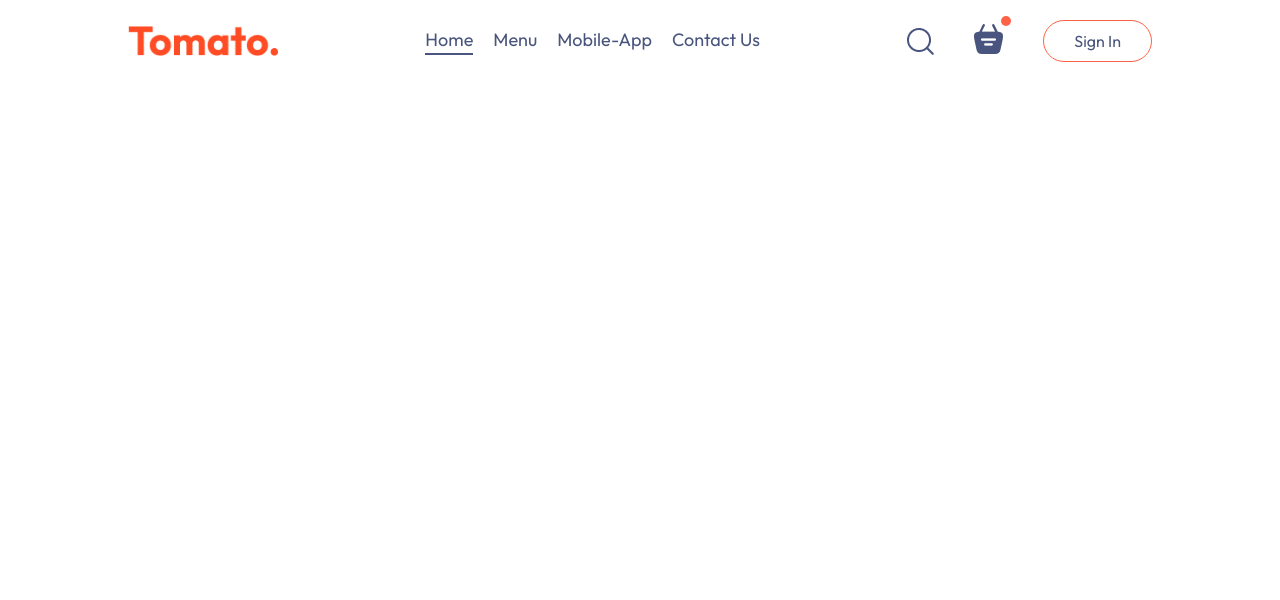
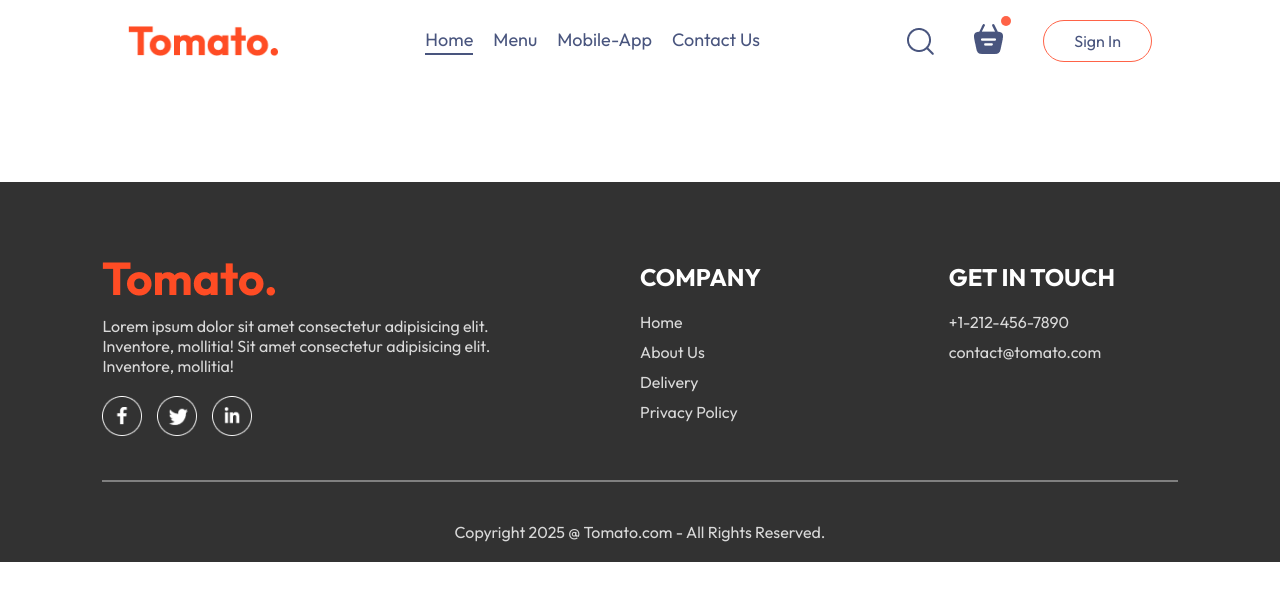
Before and after one commit to Wazhingtonn84/Food-Delivery-System, a React (Vite) app: page /order in a window 1280 px wide. Shown: the top 600 px of the page. Built offline with nearby package versions, Linux system fonts and the light colour scheme.

Commit message:
Footer compnent

```diff
--- a/src/App.jsx
+++ b/src/App.jsx
@@ -4,9 +4,11 @@
 import Home from "./pages/Home/Home";
 import Cart from "./pages/Cart/Cart";
 import PlaceOrder from "./pages/PlaceOrder/PlaceOrder";
+import Footer from "./components/Footer/Footer";
 
 const App = () => {
 	return (
+		<>
 		<div className="app">
 			<Navbar />
 			<Routes>
@@ -15,6 +17,8 @@
 				<Route path="/order" element={<PlaceOrder />} />
 			</Routes>
 		</div>
+		<Footer />
+		</>
 	);
 };
 
--- /dev/null
+++ b/src/components/Footer/Footer.css
@@ -0,0 +1,42 @@
+.footer{
+    color: #d9d9d9;
+    background-color: #323232;
+    display: flex;
+    flex-direction: column;
+    align-items: center;
+    gap: 20px;
+    padding: 20px 8vw;
+    padding-top: 80px;
+    margin-top: 100px;
+}
+.footer-content{
+    width: 100%;
+    display: grid;
+    grid-template-columns: 2fr 1fr 1fr;
+    gap: 80px;
+}
+.footer-content-left, .footer-content-right, .footer-content-center{
+    display: flex;
+    flex-direction: column;
+    align-items: start;
+    gap: 20px;
+}
+.footer-content-left li, .footer-content-right li, .footer-content-center li{
+    list-style: none;
+    margin-bottom: 10px;
+    cursor: pointer;
+}
+ .footer-content-right h2, .footer-content-center h2{
+    color: white;
+}
+.footer-social-icons img{
+    width: 40px;
+    margin-right: 15px;
+}
+.footer hr{
+    width: 100%;
+    height: 2px;
+    margin: 20px 0px;
+    background-color: grey;
+    border: none;
+}
--- /dev/null
+++ b/src/components/Footer/Footer.jsx
@@ -0,0 +1,43 @@
+import React from 'react'
+import "./Footer.css"
+import { assets } from '../../assets/assets'
+
+const Footer = () => {
+  return (
+    <div className='footer' id="footer">
+        <div className="footer-content">
+            <div className="footer-content-left">
+                <img src={assets.logo} alt="" />
+                <p>Lorem ipsum dolor sit amet consectetur adipisicing elit. Inventore, mollitia! Sit amet consectetur adipisicing elit. Inventore, mollitia!</p>
+                <div className="footer-social-icons">
+                    <img src={assets.facebook_icon} alt="" />
+                    <img src={assets.twitter_icon} alt="" />
+                    <img src={assets.linkedin_icon} alt="" />
+                </div>
+            </div>
+            <div className="footer-content-center">
+                <h2>COMPANY</h2>
+                <ul>
+                    <li>Home</li>
+                    <li>About Us</li>
+                    <li>Delivery</li>
+                    <li>Privacy Policy</li>
+                </ul>
+            </div>
+            <div className="footer-content-right">
+                <h2>GET IN TOUCH</h2>
+                <ul>
+                    <li>+1-212-456-7890</li>
+                    <li>contact@tomato.com</li>
+                </ul>
+            </div>
+        </div>
+        <hr />
+        <p className="footer-copyright">
+            Copyright 2025 @ Tomato.com - All Rights Reserved.
+        </p>
+    </div>
+  )
+}
+
+export default Footer
```
